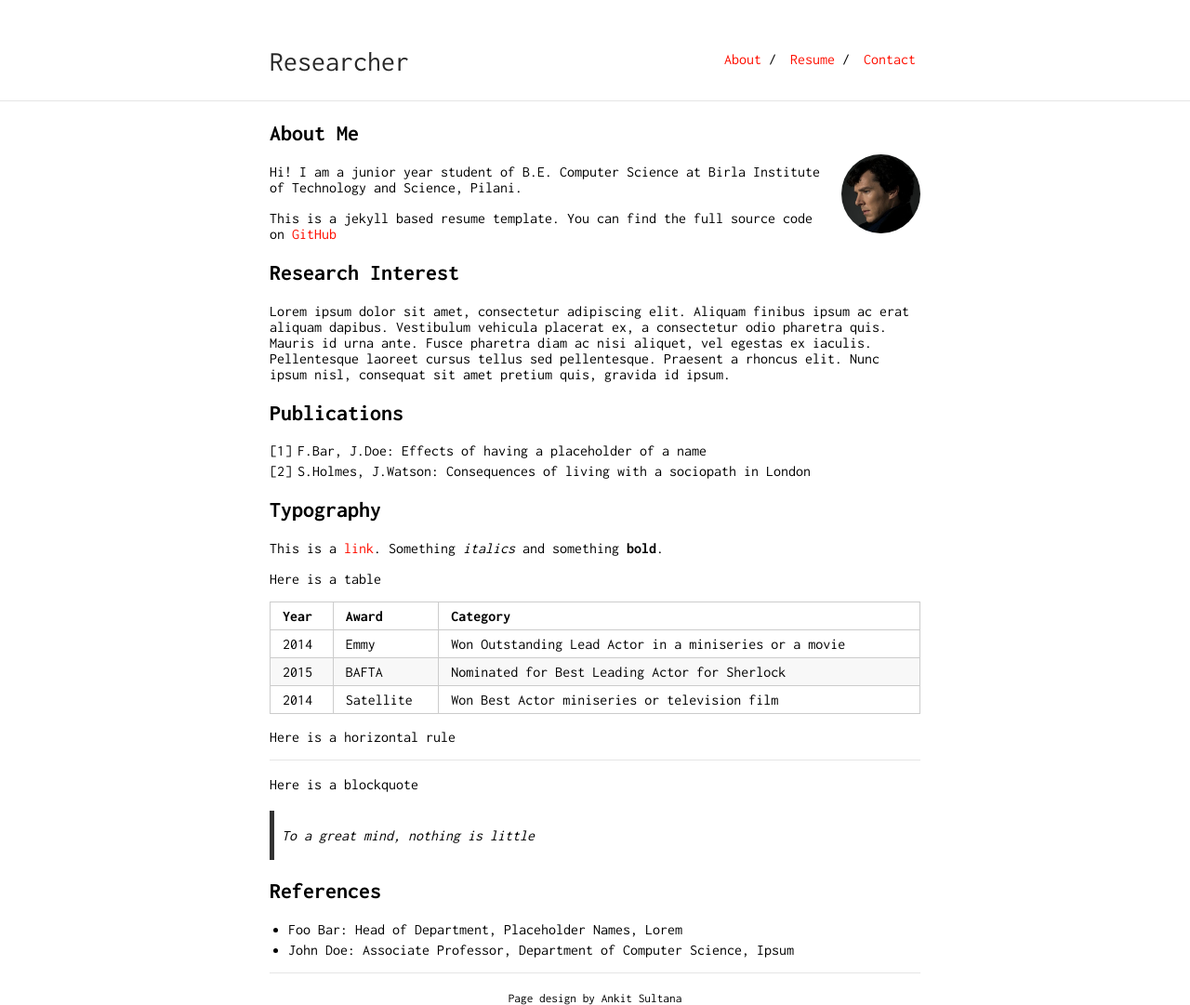
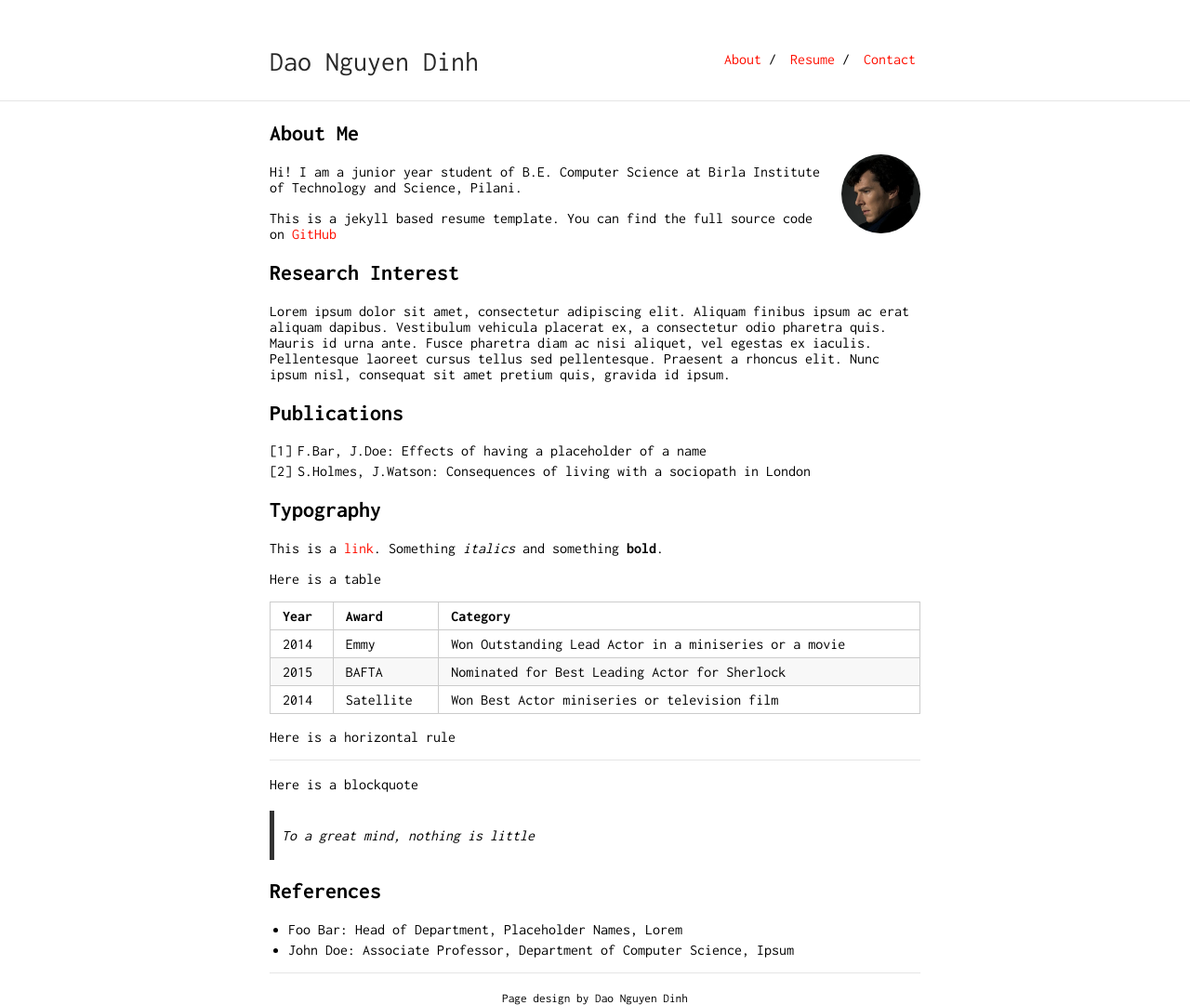
Before and after one commit to daonguyen92hd/daonguyen92hd.github.io, a Jekyll site: the page built from index.md, in a window 1280 px wide. Shown: the whole page at 93% size. Built offline with Jekyll 4.4.1, drawn with Linux system fonts in a browser that asks for light colours; our own code applies the rules of GitHub Pages for plain Markdown files.

Commit message:
Update _config.yml

```diff
--- a/_config.yml
+++ b/_config.yml
@@ -1,14 +1,14 @@
-title: Researcher
-url: "https://ankitsultana.com"
-baseurl: "/researcher"
+title: Dao Nguyen Dinh
+url: "https://daonguyendinh.com"
+baseurl: "/daonguyen92hd.github.io"
 
 markdown: kramdown
 
 tracking_id: #
 
 footer: yes
-footer_url: "https://github.com/ankitsultana"
-footer_text: "Page design by Ankit Sultana"
+footer_url: "https://github.com/daonguyen92hd"
+footer_text: "Page design by Dao Nguyen Dinh"
 
 sass:
     style: compressed
```
